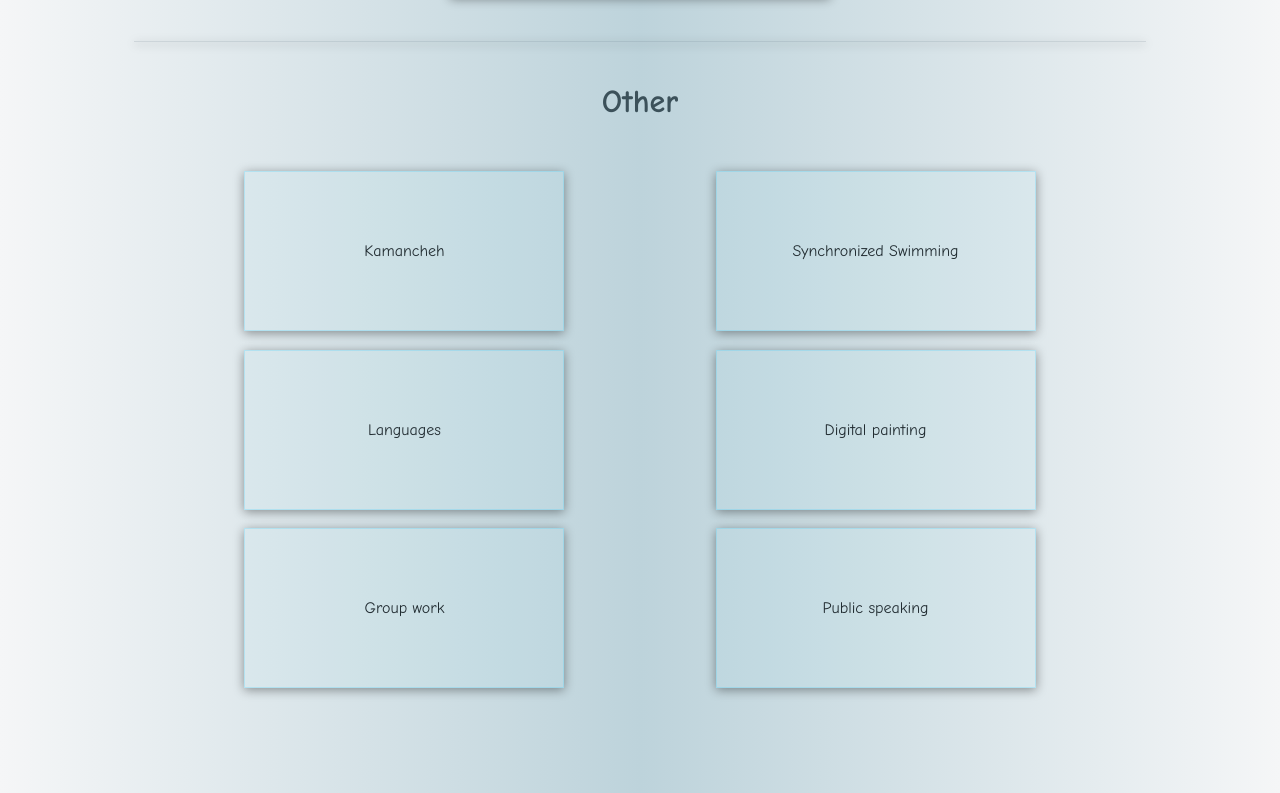
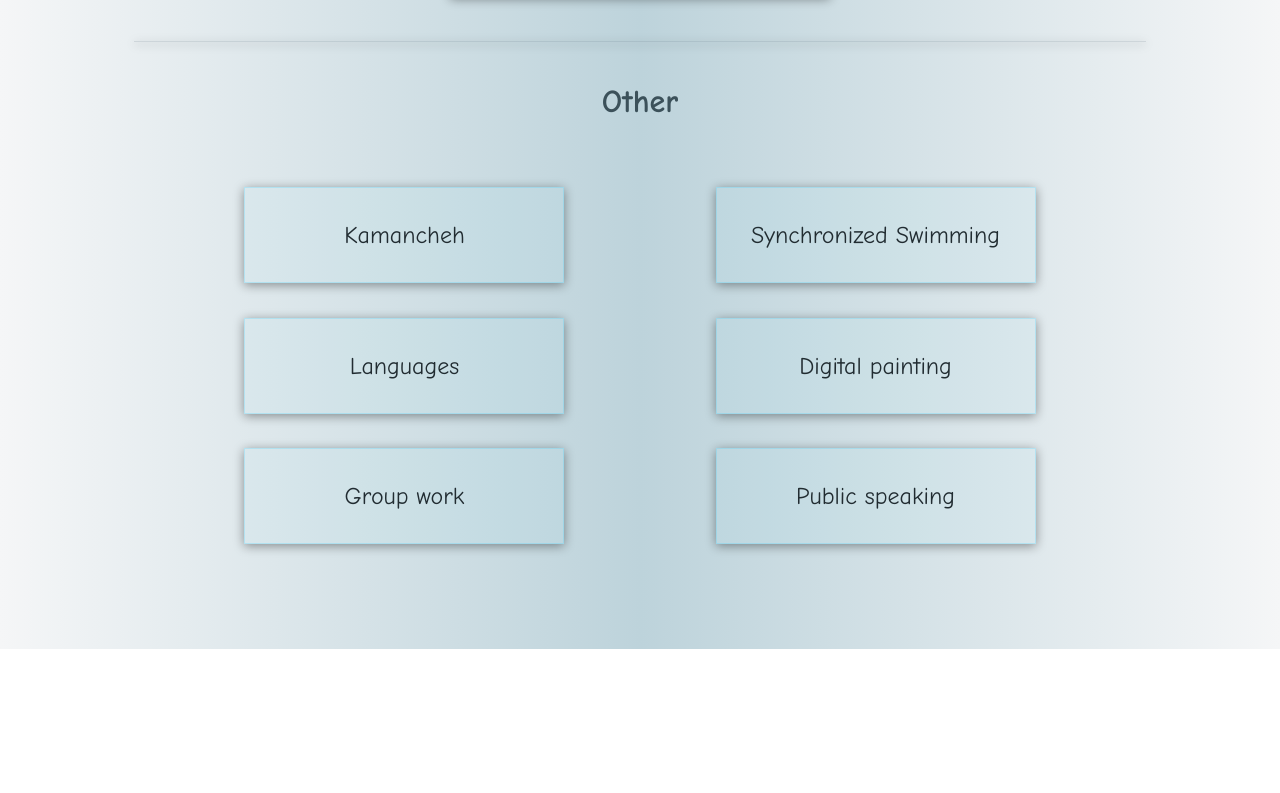
Before and after one commit to PariyaPl/PariyaPl, a plain HTML site: page index.html in a window 1280 px wide. Shown: the part 3149-3942 px from the top of the page. After the commit the page ends 3798 px from the top, so only its background shows below. Drawn offline with Linux system fonts and the light colour scheme.

Commit message:
Update styles.css

```diff
--- a/styles.css
+++ b/styles.css
@@ -54,7 +54,9 @@ main {
   justify-content: space-evenly;
   width: 100%;
 }
-
+.other-section {
+  padding-top: 1rem;
+}
 @media (max-width: 800px) {
   .options {
     width: 100;
@@ -155,6 +157,11 @@ h3 {
   color: rgb(60, 81, 90);
   background: linear-gradient(60deg, rgba(226, 181, 202, 0.4), rgba(189, 187, 204, 0.37), rgba(211, 193, 178, 0.4));
 }
+.in-other {
+  font-size: 1.5rem;
+  height: 6rem;
+}
+
 
 #btn-signal {color: rgb(196, 15, 15);}
 #btn-control {color: rgb(201, 135, 12);}
```
